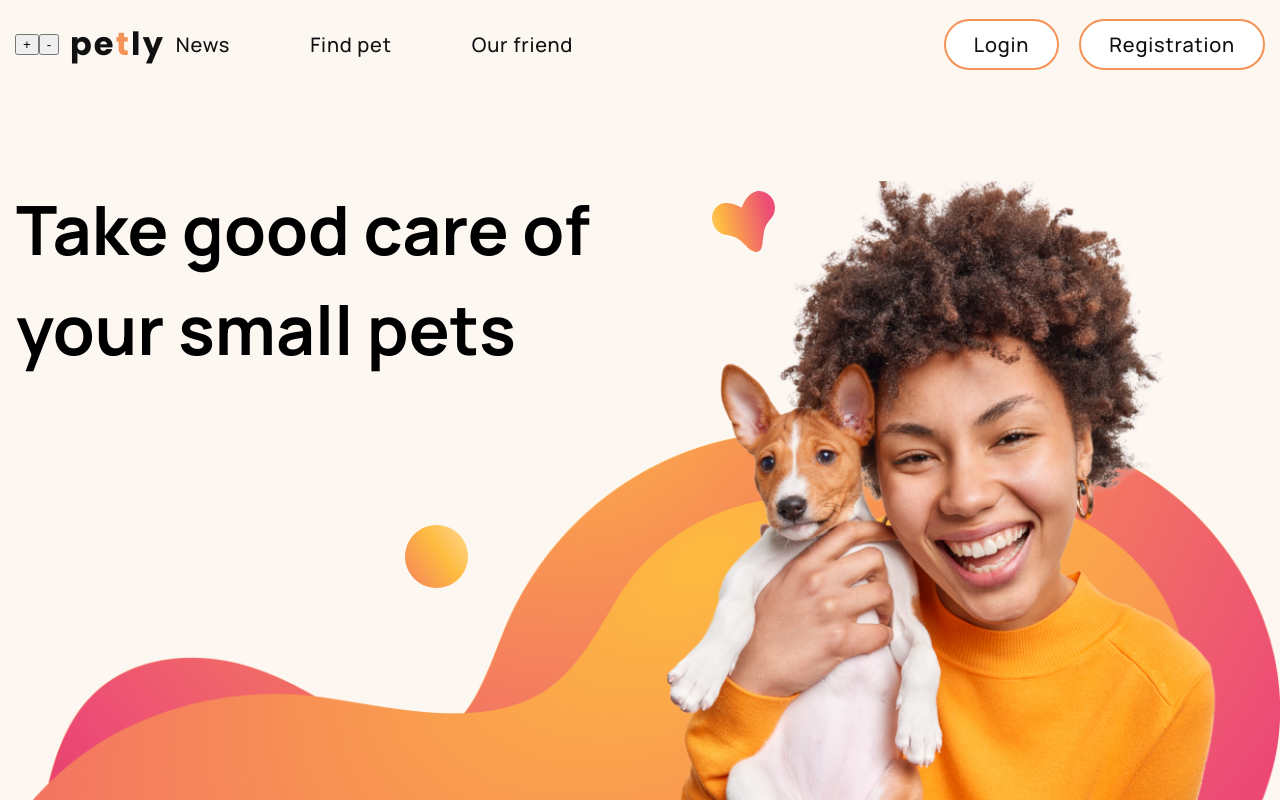
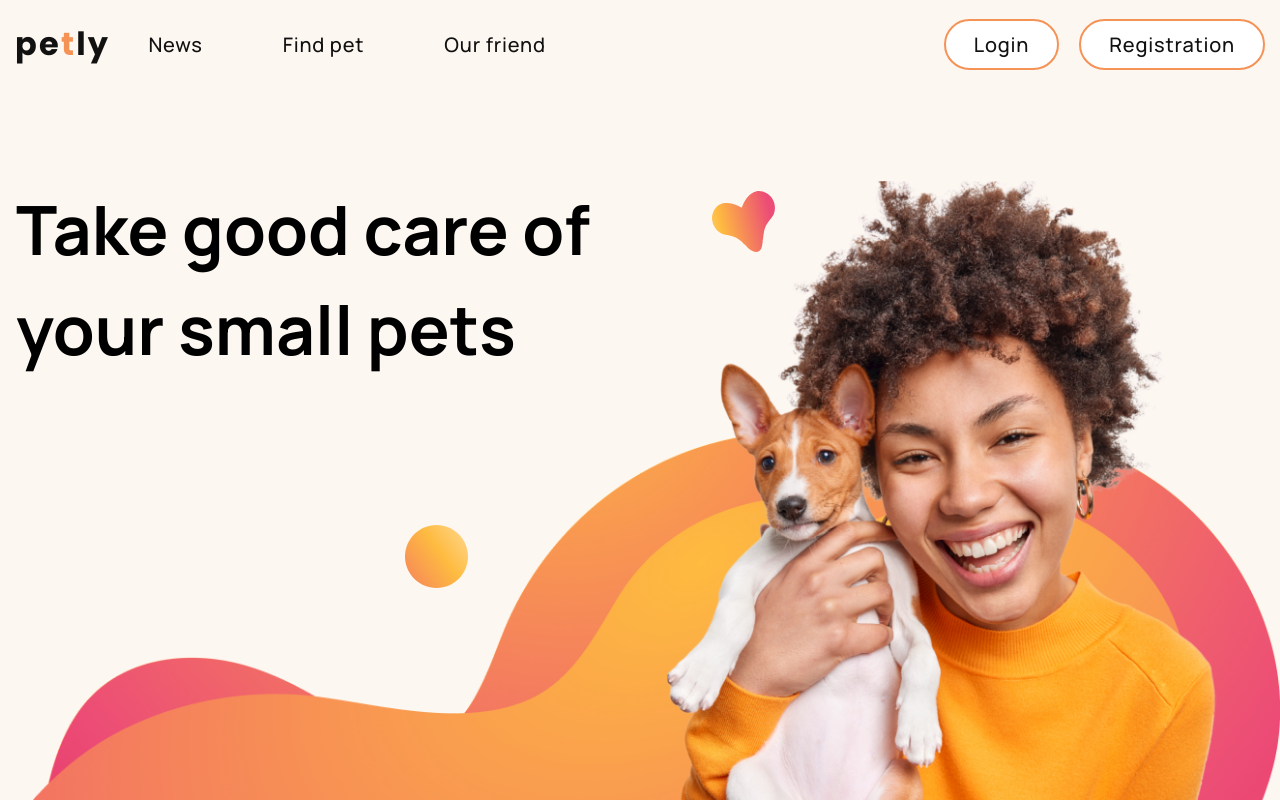
Before and after one commit to MaximKucheriaviy/pets-team-4, a React (Create React App) app: page / in a window 1280 px wide. Built offline with nearby package versions, Linux system fonts and the light colour scheme.

Commit message:
coment them switcher

```diff
--- a/src/components/Header/Navigation/allNavigation/navigationDekstop.jsx
+++ b/src/components/Header/Navigation/allNavigation/navigationDekstop.jsx
@@ -10,7 +10,7 @@ export function NavigationDekstop () {
 
   return (
     <Header>
-    <Thema/>
+    {/* <Thema/> */}
 
         <Logo />
 
```
